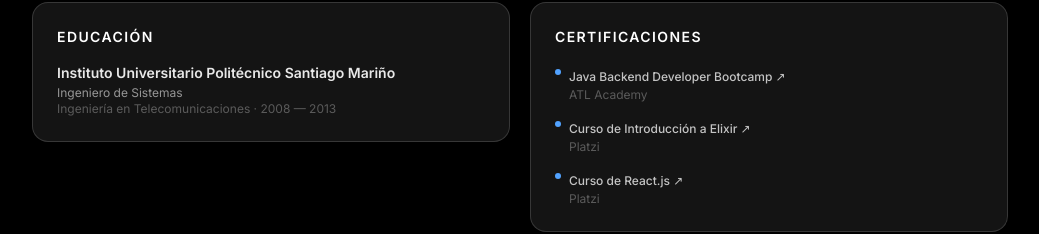
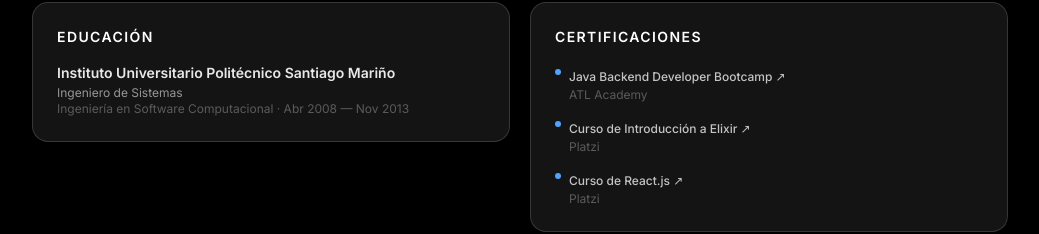
Before and after one commit to jrsimog/jrsimog.github.io, a React (Vite) app: page /#/ in a window 1280 px wide. Shown: the part 1921-2155 px from the top of the page, without its empty margins (120-1159 px from the left). Built offline with nearby package versions, Linux system fonts and the light colour scheme; no server answers.

Commit message:
fix(education): actualizar campo de carrera y fechas precisas según LinkedIn
- `src/data/education.js` — field_es: 'Ingeniería en Software Computacional', field_en: 'Computer Software Engineering', period: 'Abr 2008 — Nov 2013'

```diff
--- a/src/data/education.js
+++ b/src/data/education.js
@@ -3,9 +3,9 @@ export const education = [
     institution: 'Instituto Universitario Politécnico Santiago Mariño',
     degree_es: 'Ingeniero de Sistemas',
     degree_en: 'Systems Engineer',
-    field_es: 'Ingeniería en Telecomunicaciones',
-    field_en: 'Telecommunications Engineering',
-    period: '2008 — 2013',
+    field_es: 'Ingeniería en Software Computacional',
+    field_en: 'Computer Software Engineering',
+    period: 'Abr 2008 — Nov 2013',
   },
 ]
 
```
